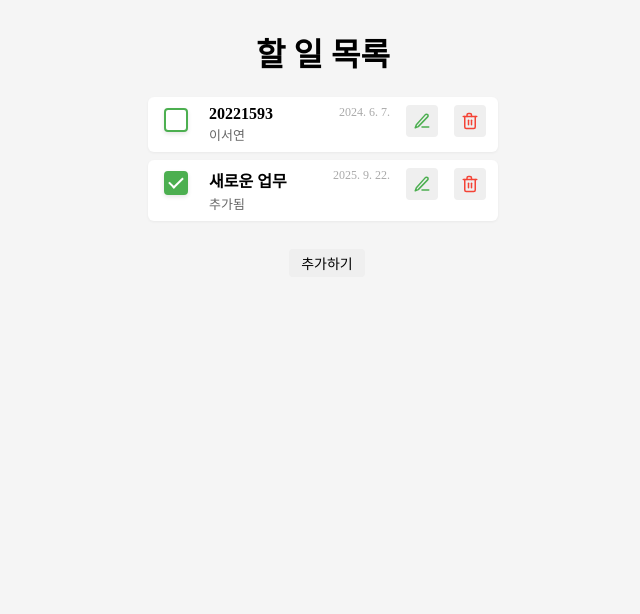
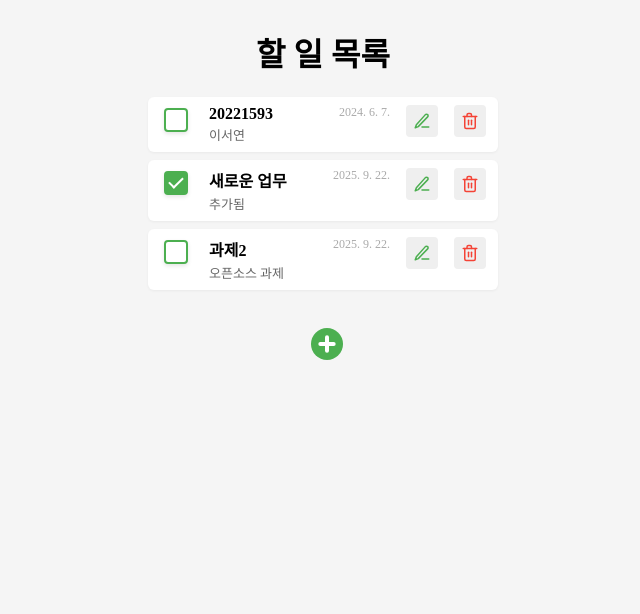
Before and after one commit to tjdus/FastApi-Todos, a FastAPI app: page / in a window 1280 px wide. Shown: the top 614 px of the page, without its empty margins (317-957 px from the left). Run offline with FastAPI, Linux system fonts and the light colour scheme.

Commit message:
add button

```diff
--- a/templates/index.html
+++ b/templates/index.html
@@ -239,13 +239,24 @@
             align-items: flex-start;
             gap: 8px;
         }
+        .add-fab {
+            width: 56px;
+            height: 56px;
+            background: transparent;
+        }
     </style>
 </head>
 <body>
     <h1>할 일 목록</h1>
     <ul id="todo-list"></ul>
     <form id="todo-form">
-        <button type="button" id="open-add-modal">추가하기</button>
+        <button type="button" id="open-add-modal" class="add-fab" aria-label="할 일 추가">
+            <svg width="32" height="32" viewBox="0 0 24 24" fill="none">
+                <circle cx="12" cy="12" r="12" fill="#4caf50"/>
+                <line x1="12" y1="7" x2="12" y2="17" stroke="#fff" stroke-width="3" stroke-linecap="round"/>
+                <line x1="7" y1="12" x2="17" y2="12" stroke="#fff" stroke-width="3" stroke-linecap="round"/>
+            </svg>
+        </button>
     </form>
 
     <div id="add-modal" class="modal">
--- a/todo.json
+++ b/todo.json
@@ -14,5 +14,13 @@
         "completed": true,
         "created_at": "2025-09-22T14:10:03.031Z",
         "updated_at": "2025-09-22T14:10:08.795Z"
+    },
+    {
+        "id": 1758551103372,
+        "title": "\uacfc\uc81c2",
+        "description": "\uc624\ud508\uc18c\uc2a4 \uacfc\uc81c",
+        "completed": false,
+        "created_at": "2025-09-22T14:25:03.370Z",
+        "updated_at": "2025-09-22T14:25:03.370Z"
     }
 ]
```
